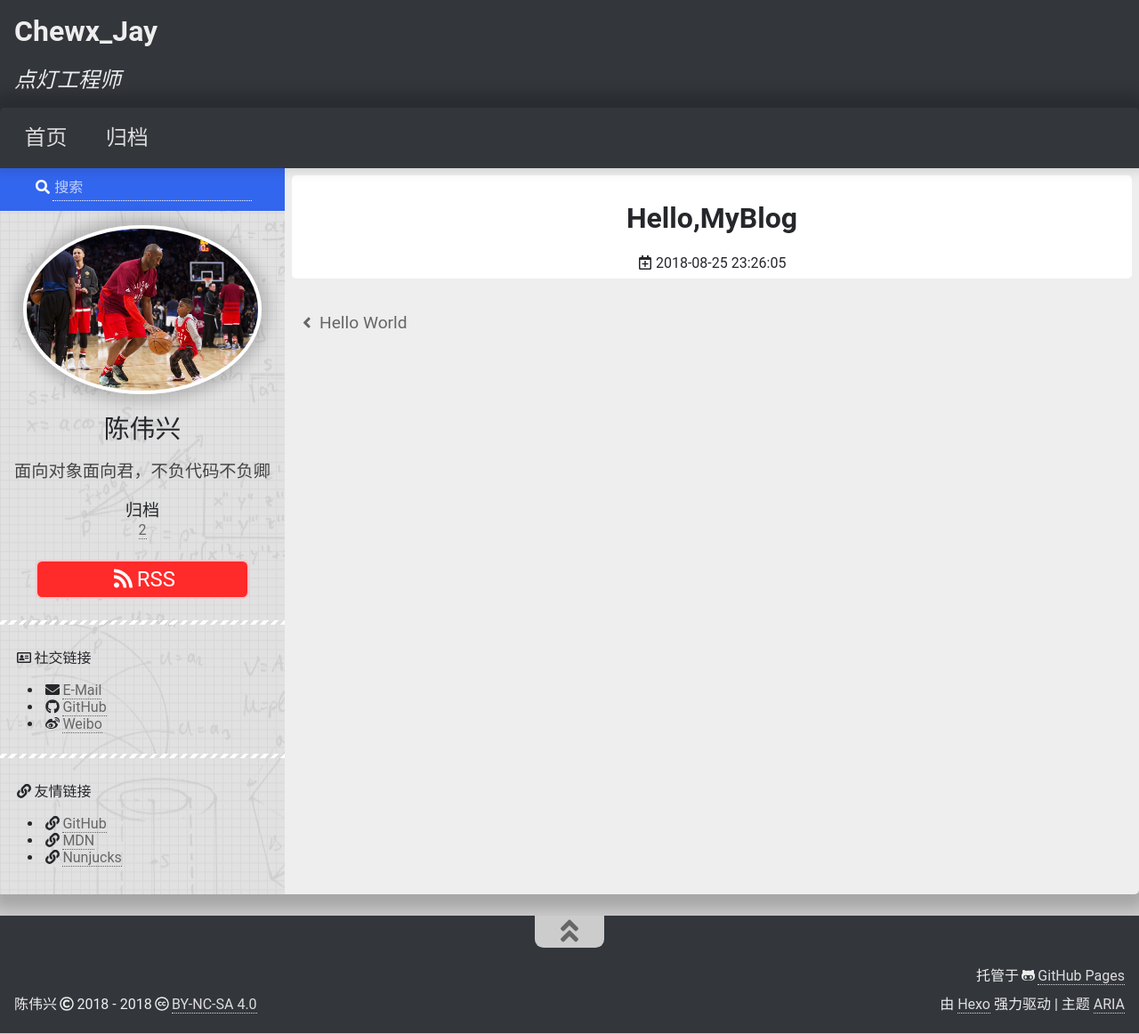
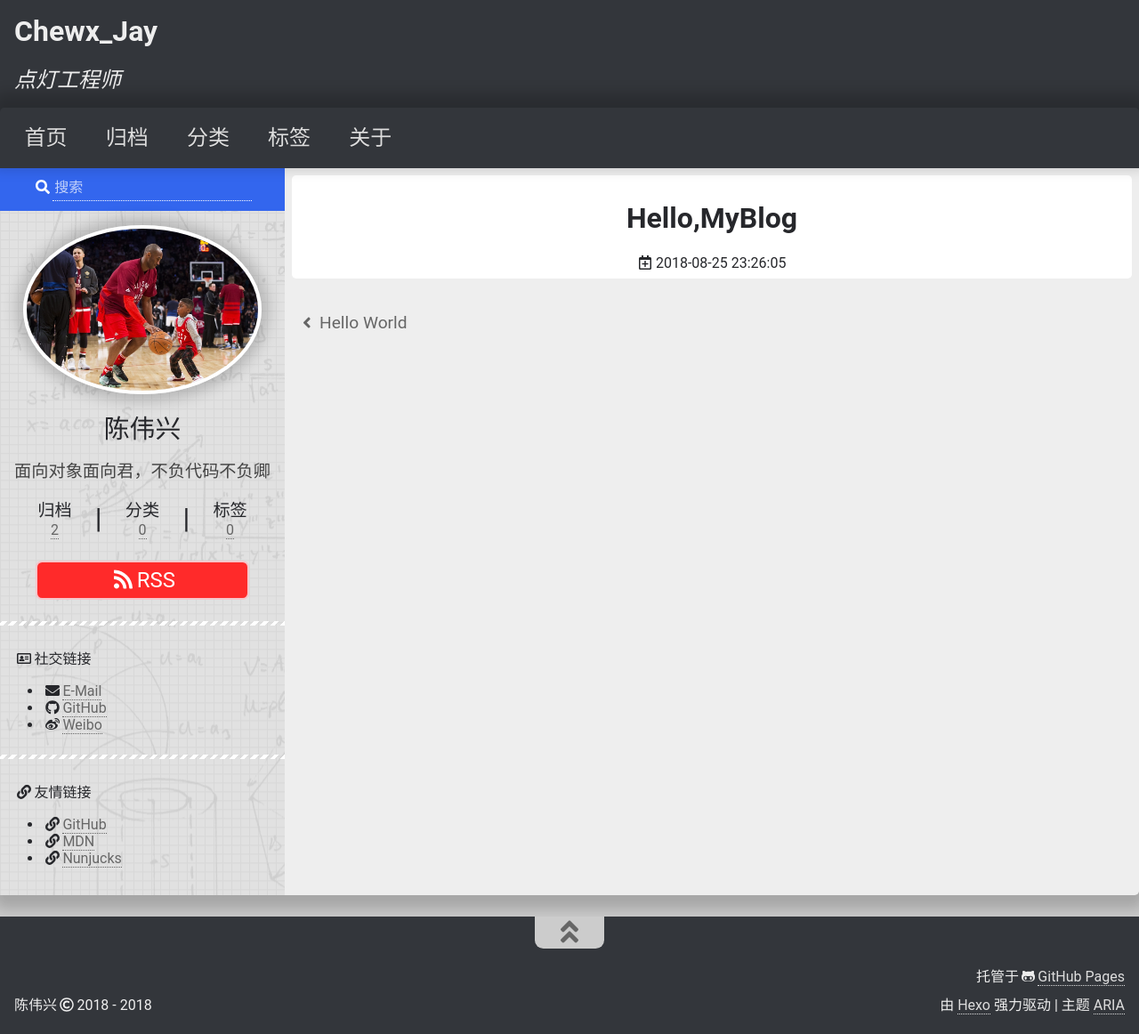
Before and after one commit to ChenwxJay/ChenwxJay.github.io, a plain HTML site: page 2018/08/25/Hello-MyBlog/index.html in a window 1280 px wide. Shown: the whole page at 89% size. Drawn offline with Linux system fonts and the light colour scheme.

Commit message:
Site updated: 2018-08-26 01:40:41

```diff
--- a/2018/08/25/Hello-MyBlog/index.html
+++ b/2018/08/25/Hello-MyBlog/index.html
@@ -101,6 +101,12 @@
 
         <li role="menuitem"><a href="/archives/">归档</a></li>
 
+        <li role="menuitem"><a href="/categories/">分类</a></li>
+
+        <li role="menuitem"><a href="/tags/">标签</a></li>
+
+        <li role="menuitem"><a href="/about/">关于</a></li>
+
       </ul>
     </nav>
   </div>
@@ -190,6 +196,22 @@
 
 
 
+    <span class="site-count-divider divider">|</span>
+
+    <div class="categories-count">
+      <div class="site-count-title">分类</div>
+      <div><a href="/categories/">0</a></div>
+    </div>
+
+
+
+    <span class="site-count-divider divider">|</span>
+
+    <div class="tags-count">
+      <div class="site-count-title">标签</div>
+      <div><a href="/tags/">0</a></div>
+    </div>
+
   </div>
 
   <div class="rss">
@@ -248,7 +270,7 @@
     <div class="footer-container">
       <div class="footer-left">
         <div class="copyright">
-          <span class="author">陈伟兴</span><span class="year"><i class="far fa-copyright"></i>2018 - 2018</span><span class="creative-commons"><i class="fab fa-creative-commons"></i><a href="http://creativecommons.org/licenses/by-nc-sa/4.0/" target="_blank">BY-NC-SA 4.0</a></span>
+          <span class="author">陈伟兴</span><span class="year"><i class="far fa-copyright"></i>2018 - 2018</span>
         </div>
 
       </div>
```
Also changed, not shown: 2018/08/25/hello-world/index.html (+23 -1 lines), archives/2018/08/index.html (+23 -1 lines), archives/2018/index.html (+23 -1 lines), archives/index.html (+23 -1 lines), index.html (+23 -1 lines).
